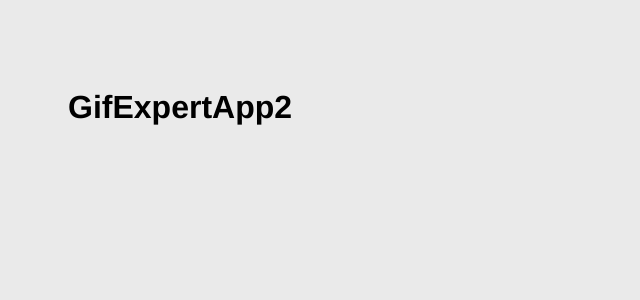
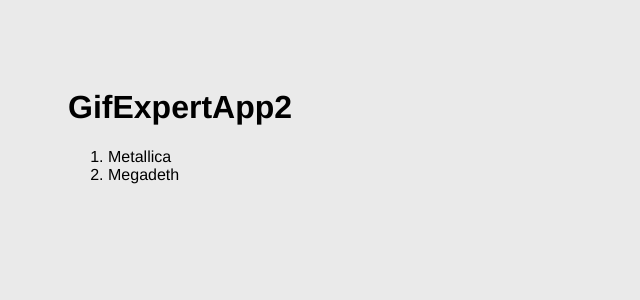
Before and after one commit to sebassg7/GifExpertApp-ReCap, a React (Vite) app: page / in a window 1280 px wide. Shown: the top 300 px of the page, without its empty margins (0-640 px from the left). Built offline with nearby package versions, Linux system fonts and the light colour scheme.

Commit message:
Creación de una lista de categorias de GIFS

```diff
--- a/src/GifExpertApp2.jsx
+++ b/src/GifExpertApp2.jsx
@@ -1,5 +1,27 @@
+import { useState } from "react";
+
+useState
 export const GifExpertApp2 = () => {
+
+  const [categories, setCategories] = useState(['Metallica','Megadeth']);
+
   return (
+
+    <>
+
     <h1>GifExpertApp2</h1>
+
+    <ol>
+      {
+          categories.map(category => {
+            return(
+              <li key={category}>{category}</li>
+            )
+          })
+      }
+    </ol>
+
+    </>
+
   )
 };
```
